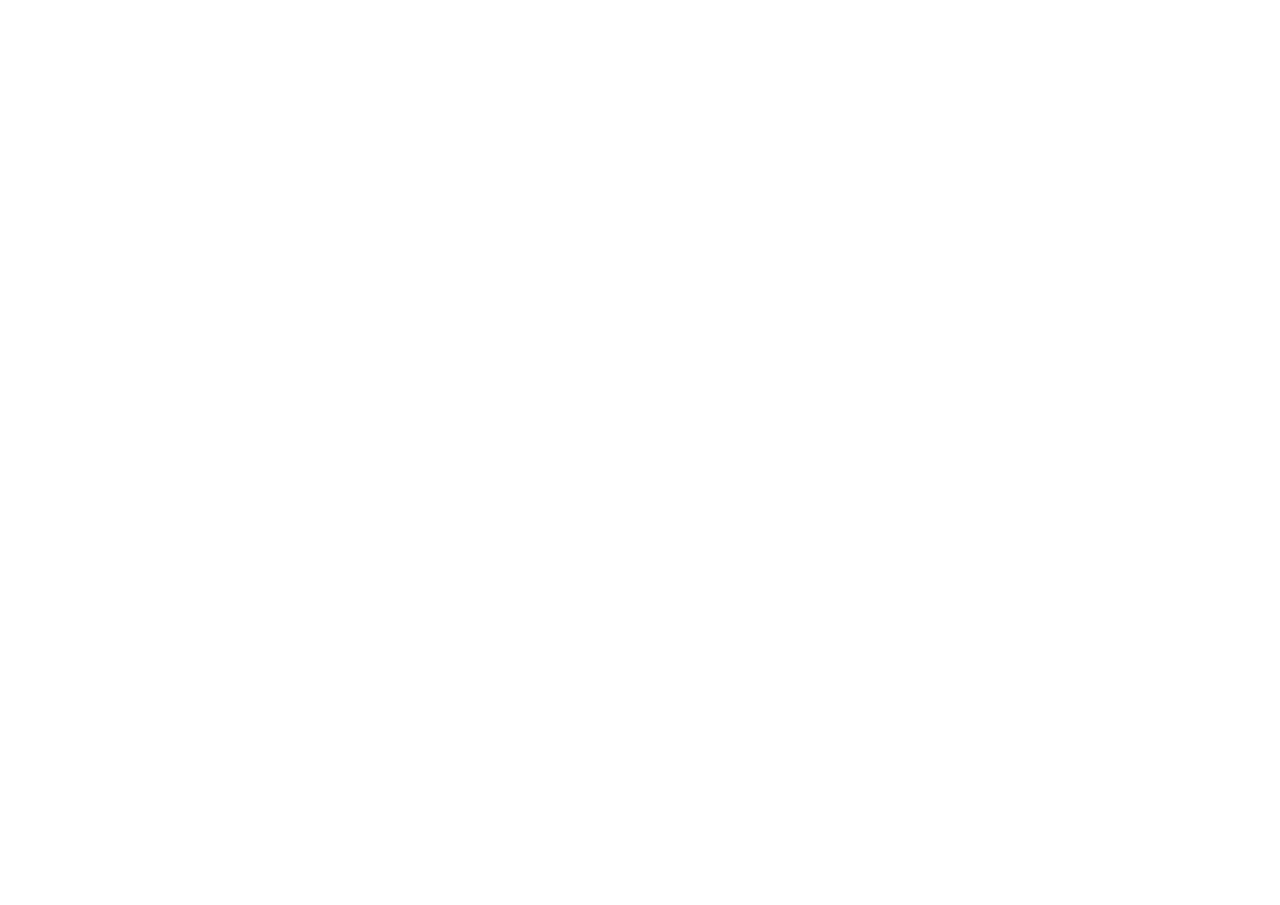
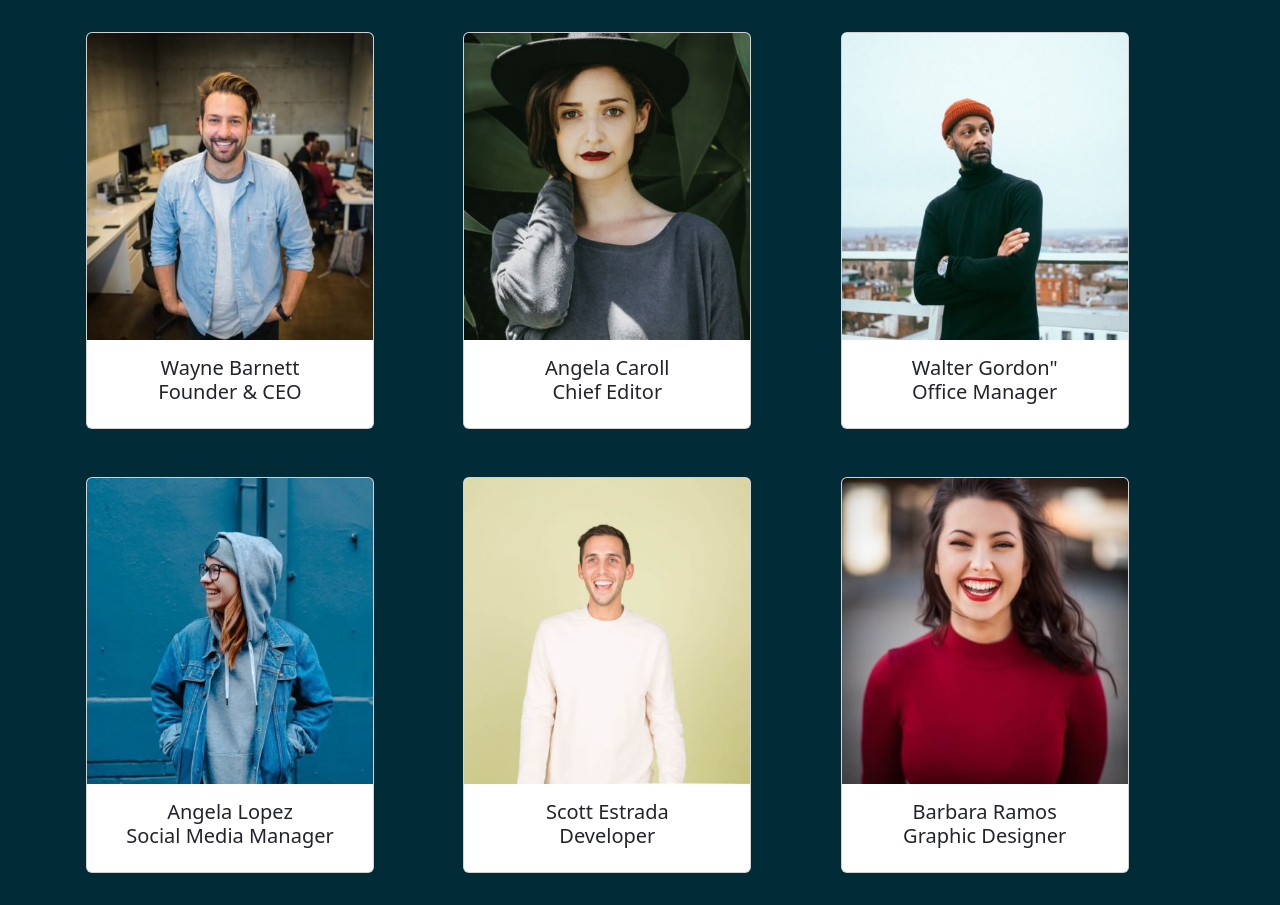
Before and after one commit to mas0110/js-our-team, a plain HTML site: page index.html in a window 1280 px wide. Before the commit the page ends 800 px from the top, so only its background shows below. Drawn offline with nearby package versions, Linux system fonts and the light colour scheme.

Commit message:
card membri

```diff
--- a/index.html
+++ b/index.html
@@ -5,10 +5,37 @@
     <meta http-equiv="X-UA-Compatible" content="IE=edge">
     <meta name="viewport" content="width=device-width, initial-scale=1.0">
     <title>Team</title>
+
+    <!-- link bootstrap -->
+    <link href="https://cdn.jsdelivr.net/npm/bootstrap@5.3.2/dist/css/bootstrap.min.css" rel="stylesheet"
+    integrity="sha384-T3c6CoIi6uLrA9TneNEoa7RxnatzjcDSCmG1MXxSR1GAsXEV/Dwwykc2MPK8M2HN" crossorigin="anonymous">
 </head>
-<body>
+<body class="p-3" style="background-color: #012B36;">
+
+    <main>
+        <div class="container p-3 text-center">
+            <div class="row">
+                <div id="Wayne" class="col-4">
+                </div>
+                <div id="caroll" class="col-4">
+                </div>
+                <div id="Gordon" class="col-4">
+                </div>
+            </div>
+            <div class="row mt-5">
+                <div id="Lopez" class="col-4">
+                </div>
+                <div id="Estrada" class="col-4">
+                </div>
+                <div id="Ramos" class="col-4">
+            </div>
+        </div>
+    </main>
 
     <!-- link js -->
     <script src="./main.js"></script>
+
+    <!-- link bootstrap js -->
+    <script src="https://cdn.jsdelivr.net/npm/bootstrap@5.3.2/dist/js/bootstrap.bundle.min.js" integrity="sha384-C6RzsynM9kWDrMNeT87bh95OGNyZPhcTNXj1NW7RuBCsyN/o0jlpcV8Qyq46cDfL" crossorigin="anonymous"></script>
 </body>
 </html>
--- a/main.js
+++ b/main.js
@@ -1,41 +1,114 @@
-// Utilizzando i dati forniti, creare un array di oggetti per rappresentare i membri del team.
-// Ogni membro è caratterizzato dalle seguenti informazioni: nome, ruolo e foto.
-//
+let Waynehtml = document.getElementById("Wayne")
 
+let carollhtml = document.getElementById("caroll")
+
+let Gordonhtml = document.getElementById("Gordon")
+
+let Lopezhtml = document.getElementById("Lopez")
+
+let Estradahtml = document.getElementById("Estrada")
+
+let Ramoshtml = document.getElementById("Ramos")
+
+// MILESTONE 0:
+// Creare l’array di oggetti con le informazioni fornite.
 let info = [
     {
         nome : "Wayne Barnett",
         ruolo :"Founder & CEO",
-        foto :"wayne-barnett-founder-ceo.jpg"
+        foto :"./assets/wayne-barnett-founder-ceo.jpg"
     },
 
     {
         nome :"Angela Caroll",
         ruolo :"Chief Editor",
-        foto :"angela-caroll-chief-editor.jpg"
+        foto :"./assets/angela-caroll-chief-editor.jpg"
     },
 
     {
         nome :" Walter Gordon",
         ruolo :"Office Manager",
-        foto :"walter-gordon-office-manager.jpg"
+        foto :"./assets/walter-gordon-office-manager.jpg"
     },
 
     {
         nome :"Angela Lopez",
         ruolo :"Social Media Manager",
-        foto :"angela-lopez-social-media-manager.jpg"
+        foto :"./assets/angela-lopez-social-media-manager.jpg"
     },
 
     {
         nome :"Scott Estrada",
         ruolo :"Developer",
-        foto :"scott-estrada-developer.jpg"
+        foto :"./assets/scott-estrada-developer.jpg"
     },
 
     {
         nome :"Barbara Ramos	",
         ruolo :"Graphic Designer",
-        foto :"barbara-ramos-graphic-designer.jpg"
+        foto :"./assets/barbara-ramos-graphic-designer.jpg"
     }
 ]
+
+// MILESTONE 1:
+// Stampare su console, per ogni membro del team, le informazioni di nome, ruolo e la stringa della foto
+console.log(info)
+
+
+// BONUS 1:
+// Trasformare la stringa foto in una immagine effettiva
+// BONUS 2:
+// Organizzare i singoli membri in card/schede
+Waynehtml.innerHTML = `
+<div class="card" style="width: 18rem;">
+    <img src="${info[0].foto}" class="card-img-top" alt="..."">
+    <div class="card-body">
+        <h5 class="card-title">${info[0].nome}</h5">
+       <p class="card-text">${info[0].ruolo}</p>
+    </div>
+</div>`;
+
+carollhtml.innerHTML = `
+<div class="card" style="width: 18rem;">
+    <img src="${info[1].foto} "class="card-img-top" alt="..."">
+    <div class="card-body">
+        <h5 class="card-title">${info[1].nome}</h5">
+       <p class="card-text">${info[1].ruolo}</p>
+    </div>
+</div>`;
+
+Gordonhtml.innerHTML = `
+<div class="card" style="width: 18rem;">
+    <img src="${info[2].foto}" class="card-img-top" alt="..."">
+    <div class="card-body">
+        <h5 class="card-title">${info[2].nome}"</h5">
+       <p class="card-text">${info[2].ruolo}</p>
+    </div>
+</div>`;
+
+Lopezhtml.innerHTML = `
+<div class="card" style="width: 18rem;">
+    <img src="${info[3].foto}" class="card-img-top" alt="..."">
+    <div class="card-body">
+        <h5 class="card-title">${info[3].nome}</h5">
+       <p class="card-text">${info[3].ruolo}</p>
+    </div>
+</div>`;
+
+Estradahtml.innerHTML = `
+<div class="card" style="width: 18rem;">
+    <img src="${info[4].foto}" class="card-img-top" alt="..."">
+    <div class="card-body">
+        <h5 class="card-title">${info[4].nome}</h5">
+       <p class="card-text">${info[4].ruolo}</p>
+    </div>
+</div>`;
+
+Ramoshtml.innerHTML = `
+<div class="card" style="width: 18rem;">
+    <img src="${info[5].foto}"class="card-img-top" alt="..."">
+    <div class="card-body">
+        <h5 class="card-title">${info[5].nome}</h5">
+       <p class="card-text">${info[5].ruolo}</p>
+    </div>
+</div>`
```
Also changed, not shown: assets/angela-caroll-chief-editor.jpg (added), assets/angela-lopez-social-media-manager.jpg (added), assets/barbara-ramos-graphic-designer.jpg (added), assets/scott-estrada-developer.jpg (added), assets/walter-gordon-office-manager.jpg (added), assets/wayne-barnett-founder-ceo.jpg (added).
